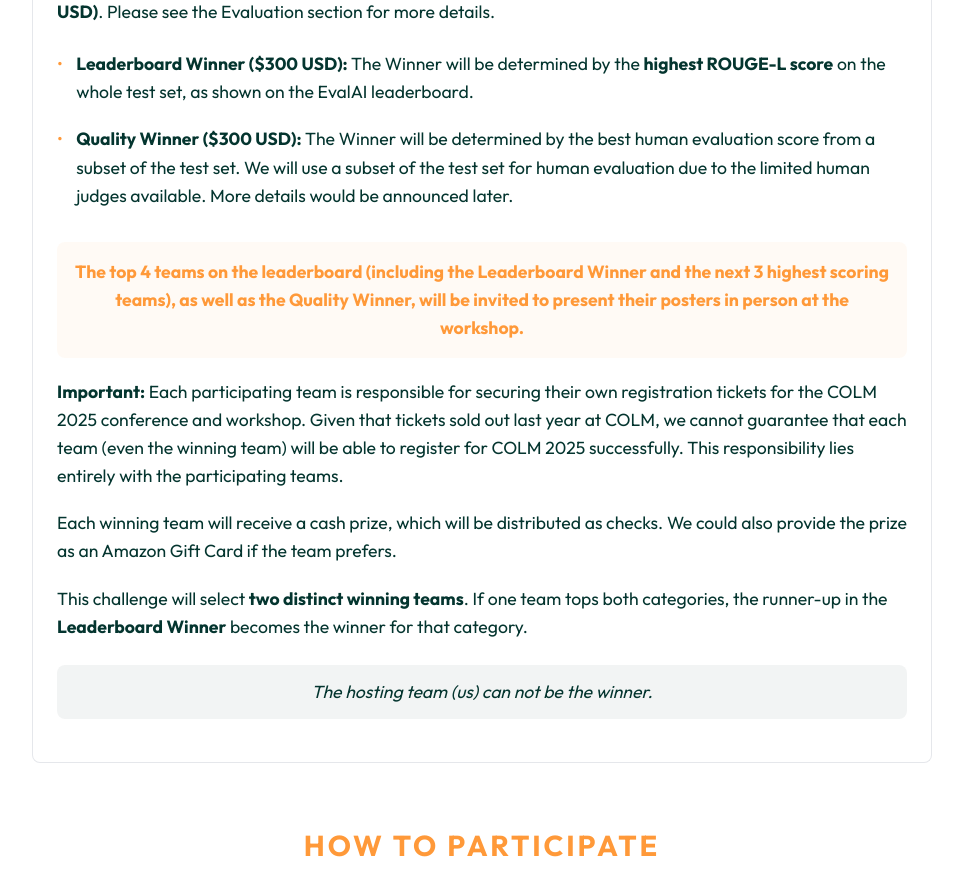
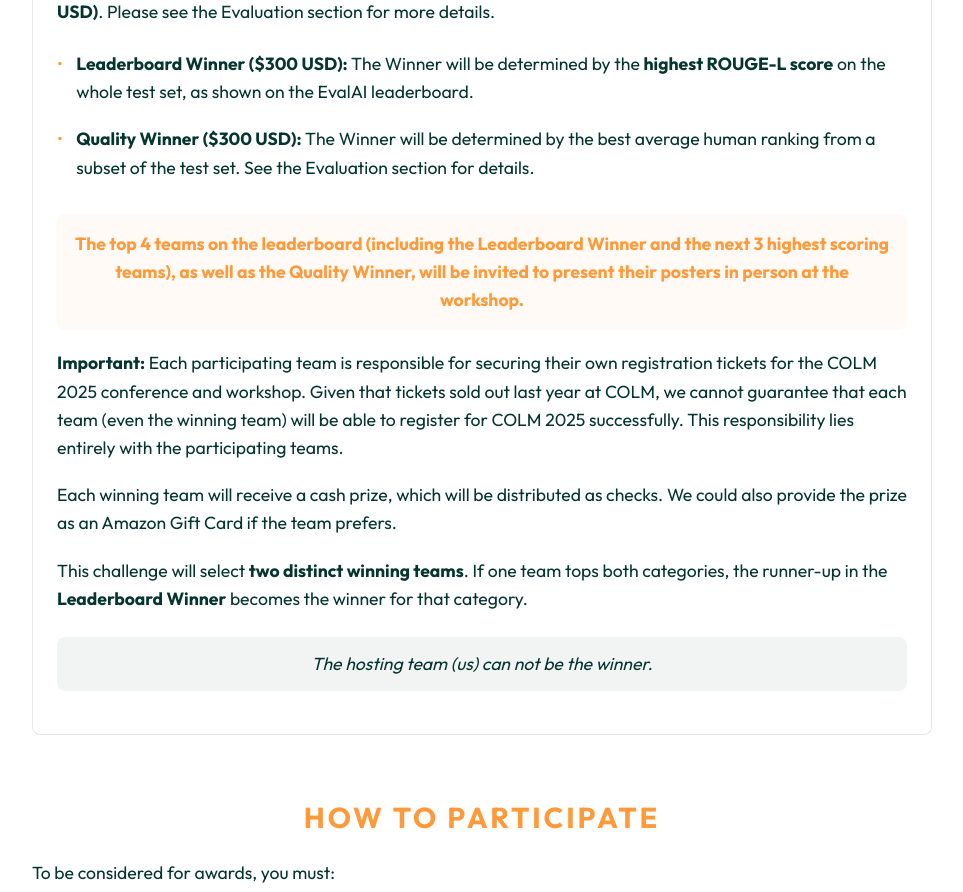
Before and after one commit to hy-ng/scicap-website-test, a React (Vite) app: page /#/challenge/2025 in a window 1280 px wide. Shown: the part 1980-2872 px from the top of the page, without its empty margins (158-1121 px from the left). Built offline with nearby package versions, Linux system fonts and the light colour scheme.

Commit message:
update human evaluation description

```diff
--- a/src/pages/Challenge2025.jsx
+++ b/src/pages/Challenge2025.jsx
@@ -566,7 +566,7 @@ const Challenge2025 = () => {
                     <strong>Leaderboard Winner ($300 USD):</strong> The Winner will be determined by the <strong>highest ROUGE-L score</strong> on the whole test set, as shown on the EvalAI leaderboard.
                   </li>
                   <li>
-                    <strong>Quality Winner ($300 USD):</strong> The Winner will be determined by the best human evaluation score from a subset of the test set. We will use a subset of the test set for human evaluation due to the limited human judges available. More details would be announced later.
+                    <strong>Quality Winner ($300 USD):</strong> The Winner will be determined by the best average human ranking from a subset of the test set. See the Evaluation section for details.
                   </li>
                 </ul>
 
@@ -940,7 +940,14 @@ snapshot_download(repo_id="CrowdAILab/scicap", repo_type='dataset')`}
             </button>
             {expandedSections.includes('human-eval') && (
               <div className="section-content">
-                <p>We will use a subset of the test set for human evaluation due to the limited human judges available. More details would be announced later.</p>
+                <p>Human evaluation will be performed on a subset of the test set. This year, while our evaluation prioritizes how clearly and accurately a submission conveys the figure's key message, we will also include components of "personalization" in the evaluation. For example, the golden captions will be provided as references to the human judges for ranking submitted captions based on their overall quality and how easily they could be adapted into a finalized description like the original caption.
+                <br />
+                <br />
+                The team with the best average rank wins.
+                <br />
+                <br />
+                If more than five teams participate, a preliminary screening will be conducted to ensure a high-quality evaluation. In this case, we will use an automated method to select the top five teams. The submissions from these five teams will then proceed to the full human evaluation round.
+                </p>
               </div>
             )}
           </div>
```
